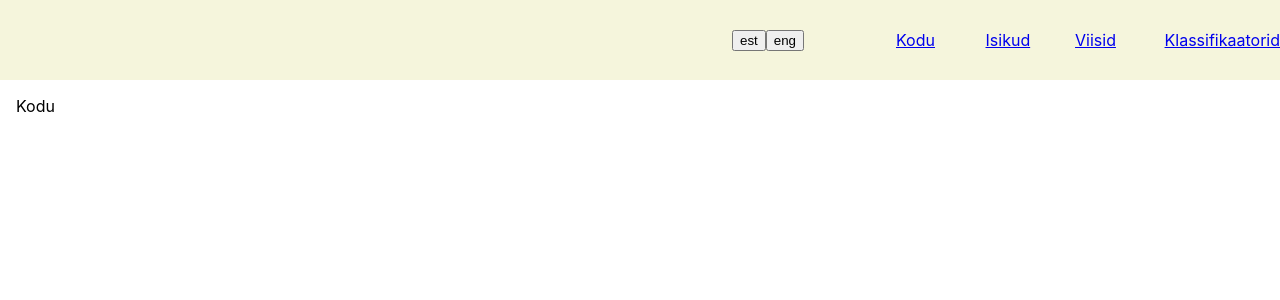
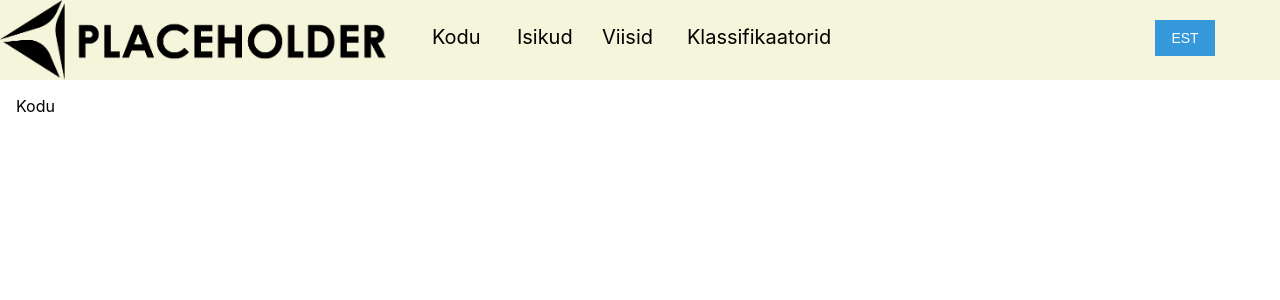
Before and after one commit to jaansusi/rahvaviisid, a React (Create React App) app in the folder frontend/: page / in a window 1280 px wide. Shown: the top 300 px of the page. Built offline with nearby package versions, Linux system fonts and the light colour scheme.

Commit message:
Playeri input vaatamise puhul ära, header kenamaks

```diff
--- a/frontend/src/Header/Header.css
+++ b/frontend/src/Header/Header.css
@@ -1,23 +1,71 @@
 #header-container {
-    height: 5em;
+    height: 80px;
     background-color: beige;
-    display: flex;
-    justify-content: flex-end;
-    align-items: center;
-    width: 100vw;
 }
 
-.link-container {
-    width: 30vw;
-    display: flex;
+#header-container>div {
+    height: 100%;
+    float: left;
+    display: block;
+    margin-right: 25px;
+}
+
+#logo-container a, #logo-container img {
+    display: block;
+    height: 100%;
+}
+
+#header-container>#language-container {
+    float: right;
 }
 
 .header-link {
-    flex: 1;
+    font-size: 20px;
+    display: inline-block;
+    height: 40%;
+    width: 40px;
+    margin: 25px 25px 20px 20px;
+    text-decoration: none;
+    color: black;
 }
 
-.language-container {
-    width: 20vw;
-    display: flex;
-    justify-content: center;
+.select-language {
+    background-color: #3498DB;
+    color: white;
+    padding: 10px;
+    font-size: 14px;
+    width: 60px;
+    margin-top: 20px;
+    margin-right: 40px;
+    border: none;
+    cursor: pointer;
 }
+
+.select-language:hover, .select-language:focus {
+    background-color: #2980B9;
+}
+
+#language-choices {
+    background-color: #f1f1f1;
+    width: 60px;
+    overflow: auto;
+    box-shadow: 0px 8px 16px 0px rgba(0, 0, 0, 0.2);
+    z-index: 1;
+}
+
+#language-choices button {
+    color: black;
+    padding: 12px 16px;
+    text-decoration: none;
+    display: block;
+    border: none;
+    cursor: pointer;
+}
+
+.visible {
+    display: block;
+}
+
+.hidden {
+    display: none;
+}
--- a/frontend/src/Header/Header.js
+++ b/frontend/src/Header/Header.js
@@ -1,32 +1,38 @@
-import React from 'react';
+import React, { useState } from 'react';
 import { Link } from 'react-router-dom';
 import { useTranslation } from "react-i18next";
 import './Header.css';
+import logo from '../assets/logo.png';
 
 const Header = (() => {
     const { t, i18n } = useTranslation('common');
+    let [langOptionsVisible, setLangOptionsVisible] = useState(false);
+    const ToggleLanguages = (() => {
+        setLangOptionsVisible(!langOptionsVisible);
+        console.log(langOptionsVisible);
+    });
     return (
         <div id="header-container">
-            <div className="language-container">
-                <button onClick={() => i18n.changeLanguage('et')}>est</button>
-                <button onClick={() => i18n.changeLanguage('en')}>eng</button>
+            <div id="logo-container">
+                <a href="/"><img src={logo} alt="Logo"></img></a>
             </div>
-            <div className="link-container">
-                <div className="header-link">
-                    <Link to="/">{t('common.home')}</Link>
-                </div>
-                <div className="header-link">
-                    <Link to="/isikud">{t('common.persons')}</Link>
-                </div>
-                <div className="header-link">
-                    <Link to="/viisid">{t('common.tunes')}</Link>
-                </div>
-                <div className="header-link">
-                    <Link to="/klassifikaatorid">{t('common.classificators')}</Link>
+            <div id="link-container">
+                <Link className="header-link" to="/">{t('common.home')}</Link>
+                <Link className="header-link" to="/isikud">{t('common.persons')}</Link>
+                <Link className="header-link" to="/viisid">{t('common.tunes')}</Link>
+                <Link className="header-link" to="/klassifikaatorid">{t('common.classificators')}</Link>
+            </div>
+            <div id="language-container">
+                <button className="select-language" onClick={ToggleLanguages}>{t('language.current')}</button>
+                <div id="language-choices" className={langOptionsVisible ? "visible" : "hidden"}>
+                    <button className="language-button" onClick={() => i18n.changeLanguage('et')}>{t('language.est')}</button>
+                    <button className="language-button" onClick={() => i18n.changeLanguage('en')}>{t('language.eng')}</button>
                 </div>
             </div>
         </div>
     );
 });
 
+
+
 export default Header;
--- a/frontend/src/Persons/PersonMap.js
+++ b/frontend/src/Persons/PersonMap.js
@@ -9,13 +9,15 @@ const PersonMap = {
     ],
     edit: [
         { name: 'pid', type: 'number', header: 'person.pid', getter: x => x.pid },
+
         { name: 'givenName', header: 'person.givenName', getter: x => x.givenName },
         { name: 'surname', header: 'person.surname', getter: x => x.surname },
         { name: 'nickname', header: 'person.nickname', getter: x => x.nickname },
         { name: 'birthYear', type: 'number', header: 'person.birthYear', getter: x => x.birthYear },
         { name: 'deathYear', type: 'number', header: 'person.deathYear', getter: x => x.deathYear },
         { name: 'sexId', type: 'number', header: 'person.sex', getter: x => x.sexId },
-        { name: 'remarks', header: 'common.remarks', getter: x => x.remarks }
+        { name: 'remarks', header: 'common.remarks', getter: x => x.remarks },
+        { name: 'created', header: 'common.created', getter: x => x.created }
     ]
 };
 
--- /dev/null
+++ b/frontend/src/Tunes/TunePlayer.css
@@ -0,0 +1,3 @@
+.hidden-input {
+    display: none;
+}
--- a/frontend/src/Tunes/TunePlayer.js
+++ b/frontend/src/Tunes/TunePlayer.js
@@ -1,19 +1,22 @@
 import abcjs from "abcjs";
 import React, { useEffect, useState } from 'react';
+import './TunePlayer.css';
 
-const TunePlayer = (() => {
+const TunePlayer = ((props) => {
   let [abcValue, setAbcValue] = useState('X:1\nT:EÜS X  2412 (13)\nL:1/8\nQ:1/4=96\nM:none\nI:linebreak $\nK:C\nV:1 treble nm="MusicXML Part"\nV:1\n g>d dd d>B dd | d>B cB GG GG |$ g>d dd d>B BG | D>D DD GG GG || %4\nw: Las- ke sis- se mär- di- san- did,|las- ke sis- se mar- di- san- did,|mar- di küü- ned kül- me- ta- vad,|mar- di küü- ned kül- me- ta- vad.|');
+  let editable = props.editable === undefined ? false : props.editable;
 
   useEffect(() => {
     let visualObj = abcjs.renderAbc('player', abcValue)[0];
     let synthControl = new abcjs.synth.SynthController();
     synthControl.load("#audio", null, { displayRestart: true, displayPlay: true, displayProgress: true });
     synthControl.setTune(visualObj, false);
+
   }, [abcValue]);
 
   return (
     <>
-      <textarea cols="120" rows="12" id="abcText" defaultValue={abcValue} onChange={((e) => setAbcValue(e.currentTarget.value))}></textarea>
+      <textarea class={editable ? "" : "hidden-input"} cols="120" rows="12" id="abcText" defaultValue={abcValue} onChange={((e) => setAbcValue(e.currentTarget.value))}></textarea>
       <div id="player"></div>
       <div id="audio"></div>
     </>
--- a/frontend/src/Tunes/TuneView.js
+++ b/frontend/src/Tunes/TuneView.js
@@ -6,8 +6,8 @@ import TuneMap from './TuneMap';
 const TuneView = (() => {
     return (
         <>
+            <TunePlayer />
             <ViewComponent map={TuneMap} />
-            <TunePlayer />
         </>
     );
 });
--- a/frontend/src/Tunes/TuneWrapper.js
+++ b/frontend/src/Tunes/TuneWrapper.js
@@ -1,7 +1,6 @@
 import React from 'react';
 import TunesList from './TunesList';
 import Tune from './TuneView';
-// import TuneEdit from './TuneEdit';
 import {
   Route,
   useRouteMatch
@@ -10,6 +9,7 @@ import './TuneWrapper.css';
 import 'abcjs/abcjs-audio.css';
 import EditComponent from '../Components/EditComponent/EditComponent';
 import TuneMap from './TuneMap';
+import TunePlayer from './TunePlayer';
 
 const TuneWrapper = () => {
   let { path, url } = useRouteMatch();
@@ -25,6 +25,7 @@ const TuneWrapper = () => {
       </Route>
       <Route exact path={`${path}/edit/:id`}>
         <EditComponent map={TuneMap} />
+        <TunePlayer editable={true} />
       </Route>
     </>
   );
--- a/frontend/src/translations/en/common.json
+++ b/frontend/src/translations/en/common.json
@@ -34,5 +34,10 @@
         "nation": "Nation",
         "language": "Language",
         "country": "Country"
+    },
+    "language": {
+        "current": "ENG",
+        "est": "EST",
+        "eng": "ENG"
     }
 }
--- a/frontend/src/translations/et/common.json
+++ b/frontend/src/translations/et/common.json
@@ -44,7 +44,11 @@
         "language": "Keel",
         "country": "Riik",
         "state": "Seisund",
-        "genre": "Liik"
+        "genre": "Liik",
+        "publications": "Väljaanded",
+        "remarks": "Märkused",
+        "verifiedBy": "Kontrollija",
+        "verified": "Kontrollimise aeg"
     },
     "user": {
         "role": "Kasutaja roll"
@@ -75,10 +79,10 @@
     },
     "attribute": {
         "attribute": "Tunnus",
-        "text-form": "Teksti vorm",
-        "tune-form": "Viisi vorm",
-        "sound-range": "Heliulatus",
-        "rhythm-type": "Rütmitüüp"
+        "textForm": "Teksti vorm",
+        "tuneForm": "Viisi vorm",
+        "soundRange": "Heliulatus",
+        "rhythmType": "Rütmitüüp"
     },
     "transcription": {
         "transcription": "Noodistus",
@@ -87,12 +91,17 @@
     },
     "coding": {
         "coding": "Kodeering",
-        "key-signature": "Võtmemärk",
-        "support-sound": "Tugiheli",
+        "keySignature": "Võtmemärk",
+        "supportSound": "Tugiheli",
         "pitch": "Kõrgus",
         "measure": "Taktimõõt"
     },
     "edit": {
         "save": "Salvesta"
+    },
+    "language": {
+        "current": "EST",
+        "est": "EST",
+        "eng": "ENG"
     }
 }
```
Also changed, not shown: frontend/src/Tunes/TuneMap.js (+27 -1 lines), frontend/src/assets/logo.png (added).
